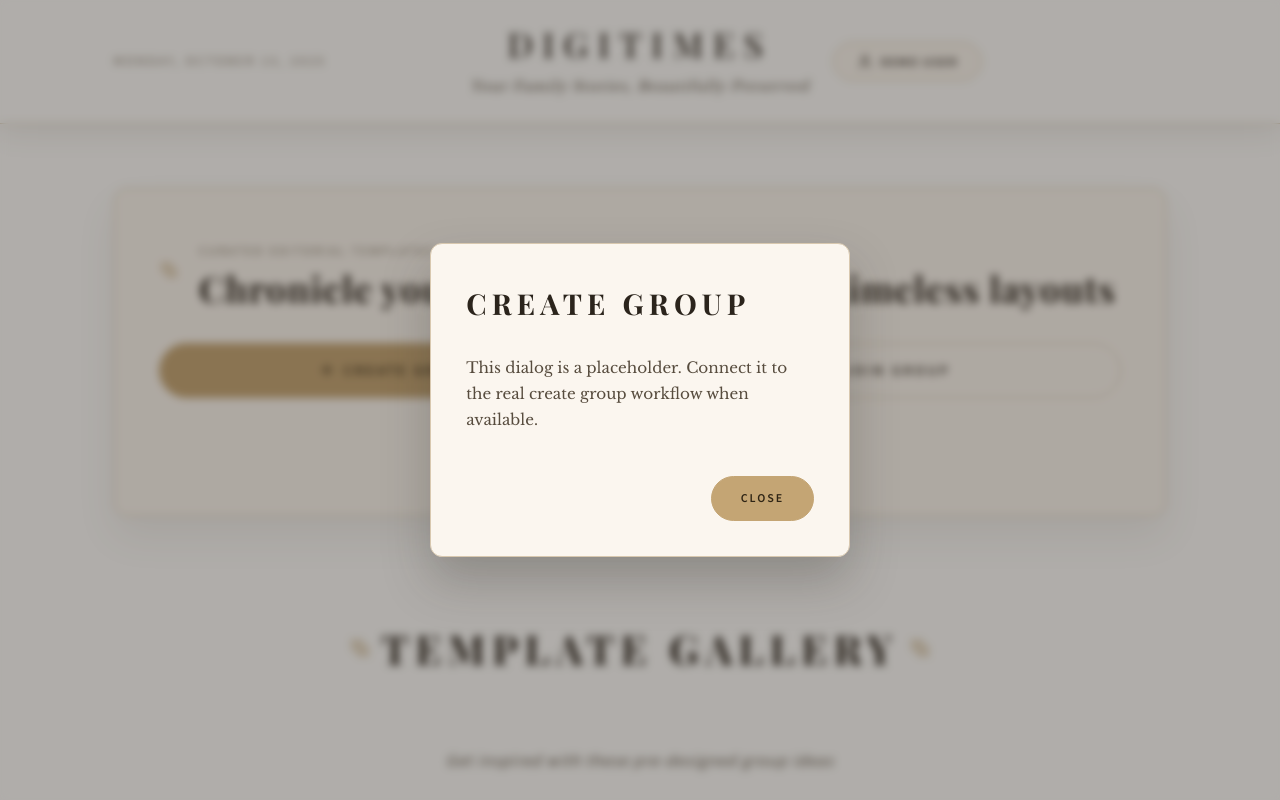
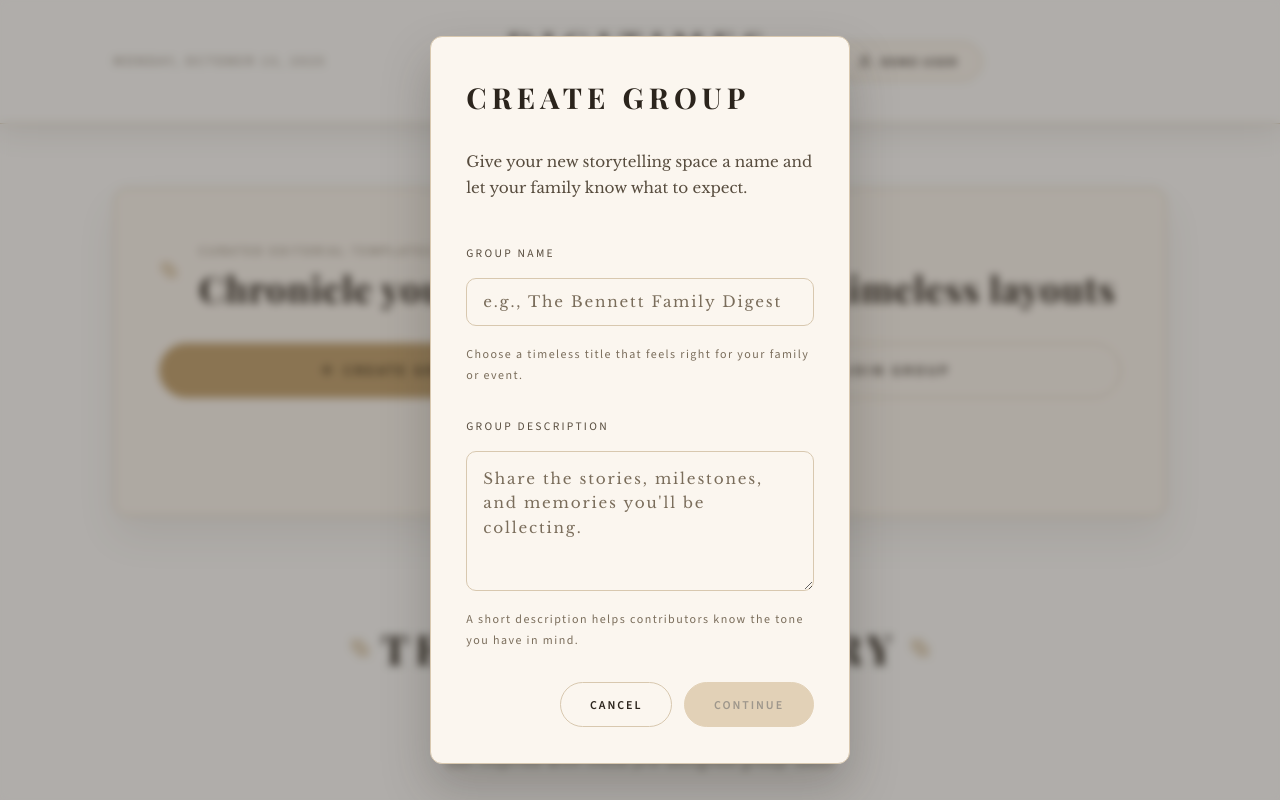
Before and after one commit to asands24/Digi-Times, a React (Create React App) app: page / in a window 1280 px wide. Both pictures are taken after a click on the button "CREATE GROUP". Shown: the top 800 px of the page. Built offline with nearby package versions, Linux system fonts and the light colour scheme.

Commit message:
Polish create group dialog copy and form

```diff
--- a/src/components/CreateGroupDialog.tsx
+++ b/src/components/CreateGroupDialog.tsx
@@ -1,4 +1,4 @@
-import type { Dispatch, SetStateAction } from 'react';
+import { useState, type Dispatch, type FormEvent, type SetStateAction } from 'react';
 import { Button } from './ui/button';
 import {
   Dialog,
@@ -8,6 +8,8 @@ import {
   DialogHeader,
   DialogTitle,
 } from './ui/dialog';
+import { Input } from './ui/input';
+import { Label } from './ui/label';
 
 interface CreateGroupDialogProps {
   open: boolean;
@@ -18,19 +20,80 @@ export function CreateGroupDialog({
   open,
   onOpenChange,
 }: CreateGroupDialogProps) {
+  const [groupName, setGroupName] = useState('');
+  const [groupDescription, setGroupDescription] = useState('');
+
+  const handleClose = () => {
+    onOpenChange(false);
+    setGroupName('');
+    setGroupDescription('');
+  };
+
+  const handleSubmit = (event: FormEvent<HTMLFormElement>) => {
+    event.preventDefault();
+
+    const name = groupName.trim();
+    const description = groupDescription.trim();
+
+    if (!name) {
+      return;
+    }
+
+    // TODO: Wire this submission into the production create group workflow.
+    console.log('Create group request', { name, description });
+    handleClose();
+  };
+
   return (
     <Dialog open={open} onOpenChange={onOpenChange}>
       <DialogContent className="utility-dialog">
         <DialogHeader>
           <DialogTitle>Create Group</DialogTitle>
           <DialogDescription>
-            This dialog is a placeholder. Connect it to the real create group
-            workflow when available.
+            Give your new storytelling space a name and let your family know what
+            to expect.
           </DialogDescription>
         </DialogHeader>
-        <DialogFooter>
-          <Button onClick={() => onOpenChange(false)}>Close</Button>
-        </DialogFooter>
+
+        <form className="form-stack" onSubmit={handleSubmit}>
+          <div className="form-field">
+            <Label htmlFor="group-name">Group Name</Label>
+            <Input
+              id="group-name"
+              placeholder="e.g., The Bennett Family Digest"
+              value={groupName}
+              onChange={(event) => setGroupName(event.target.value)}
+              required
+            />
+            <p className="form-help">
+              Choose a timeless title that feels right for your family or event.
+            </p>
+          </div>
+
+          <div className="form-field">
+            <Label htmlFor="group-description">Group Description</Label>
+            <textarea
+              id="group-description"
+              className="dt-input dt-input--textarea"
+              placeholder="Share the stories, milestones, and memories you'll be collecting."
+              value={groupDescription}
+              onChange={(event) => setGroupDescription(event.target.value)}
+              rows={4}
+            />
+            <p className="form-help">
+              A short description helps contributors know the tone you have in mind.
+            </p>
+          </div>
+
+          <DialogFooter>
+            <Button type="button" variant="outline" onClick={handleClose}>
+              Cancel
+            </Button>
+            <Button type="submit" disabled={!groupName.trim()}>
+              Continue
+            </Button>
+          </DialogFooter>
+        </form>
       </DialogContent>
     </Dialog>
   );
--- a/src/index.css
+++ b/src/index.css
@@ -574,6 +574,13 @@ a {
   box-shadow: 0 0 0 4px rgba(196, 165, 116, 0.2);
 }
 
+.dt-input--textarea {
+  min-height: 140px;
+  resize: vertical;
+  line-height: 1.6;
+  padding-block: 0.95rem;
+}
+
 .dt-label {
   display: block;
   font-family: var(--font-sans);
```
